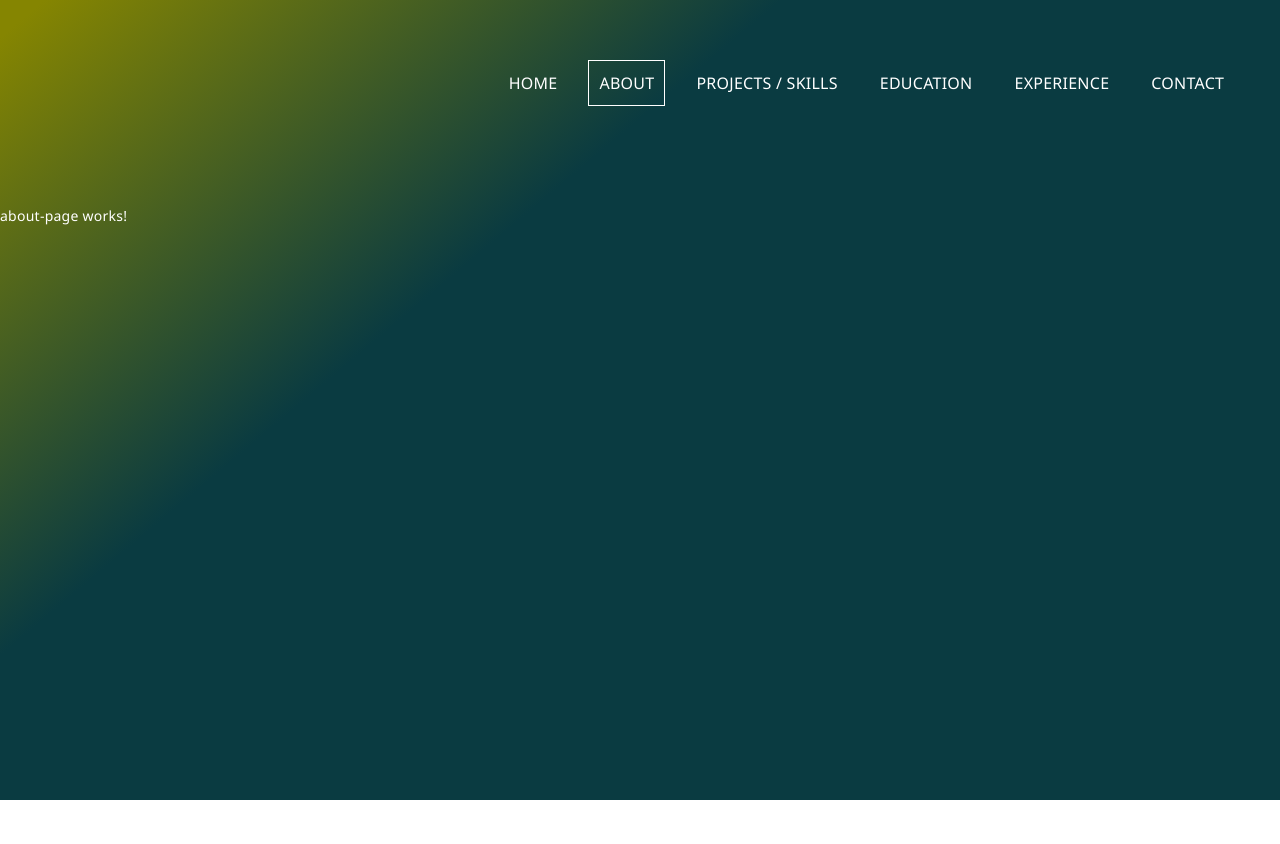
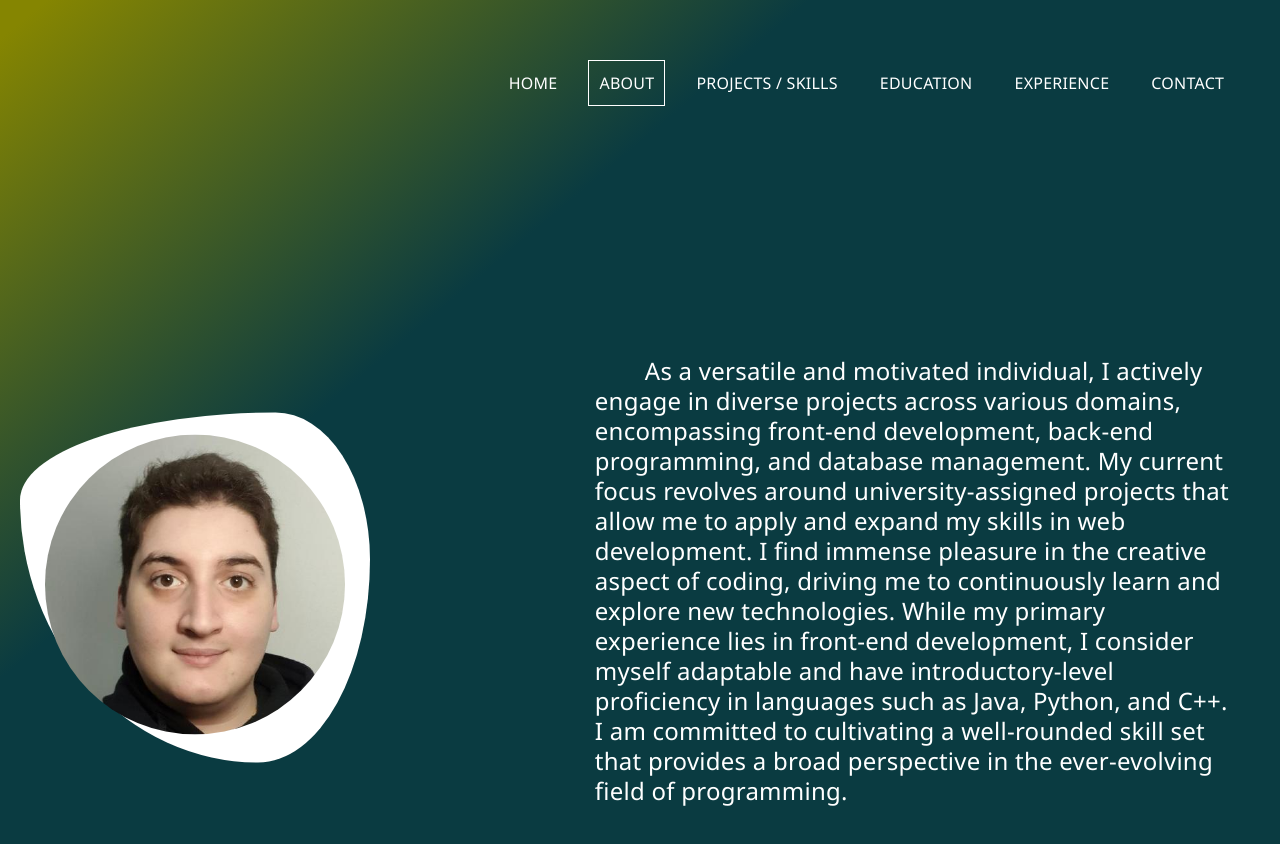
Before and after one commit to LucasBilbao/CV, an Angular app: page /about in a window 1280 px wide. Shown: the top 844 px of the page. Before the commit the page ends 800 px from the top, so only its background shows below. Built offline with nearby package versions, Linux system fonts and the light colour scheme.

Commit message:
feat: add about page

```diff
--- a/src/app/pages/components/about-page/about-page.component.html
+++ b/src/app/pages/components/about-page/about-page.component.html
@@ -1 +1,23 @@
-<p>about-page works!</p>
+<section class="center">
+  <div class="profile_animator_wrapper">
+    <div class="profile_img_wrapper">
+      <div class="img_bkg"></div>
+      <img
+        src="../../../../assets/Luka_Bilbao-Munios.jpg"
+        alt="Luka Bilbao-Munios head-shot"
+      />
+    </div>
+  </div>
+  <p>
+    As a versatile and motivated individual, I actively engage in diverse
+    projects across various domains, encompassing front-end development,
+    back-end programming, and database management. My current focus revolves
+    around university-assigned projects that allow me to apply and expand my
+    skills in web development. I find immense pleasure in the creative aspect of
+    coding, driving me to continuously learn and explore new technologies. While
+    my primary experience lies in front-end development, I consider myself
+    adaptable and have introductory-level proficiency in languages such as Java,
+    Python, and C++. I am committed to cultivating a well-rounded skill set that
+    provides a broad perspective in the ever-evolving field of programming.
+  </p>
+</section>
--- a/src/app/pages/components/about-page/about-page.component.scss
+++ b/src/app/pages/components/about-page/about-page.component.scss
@@ -0,0 +1,95 @@
+@use "../../../../globals.scss" as globals;
+
+section.center {
+  display: flex;
+  margin-top: globals.pxToRem(250);
+  div.profile_animator_wrapper {
+    position: relative;
+    min-width: globals.pxToRem(300);
+    min-height: globals.pxToRem(300);
+
+    div.profile_img_wrapper {
+      position: absolute;
+      top: 50%;
+      left: 50%;
+      transform: translate(-50%, -50%);
+      width: 300px;
+      aspect-ratio: 1/1;
+
+      img {
+        width: globals.pxToRem(300);
+        aspect-ratio: 1/1;
+        border-radius: 50%;
+        position: relative;
+        object-fit: cover;
+        display: inline-block;
+      }
+
+      div.img_bkg {
+        background: white;
+        position: absolute;
+        width: globals.pxToRem(350);
+        aspect-ratio: 1/1;
+        top: 50%;
+        left: 50%;
+        transform: translate(-50%, -50%);
+        border-radius: 23% 77% 45% 55% / 29% 51% 49% 71%;
+        animation: rotating 7s infinite forwards linear,
+          waving 5s infinite forwards linear;
+      }
+    }
+
+    @media screen and (max-width: 580px) {
+      div.profile_img_wrapper {
+        width: globals.pxToRem(250);
+
+        div.img_bkg {
+          width: globals.pxToRem(280);
+        }
+
+        img {
+          width: globals.pxToRem(250);
+        }
+      }
+    }
+  }
+
+  p {
+    text-indent: globals.pxToRem(50);
+    @include globals.fontSizing(24, 30);
+    margin-left: globals.pxToRem(250);
+
+    @media screen and (max-width: 450px) {
+      text-indent: globals.pxToRem(25);
+      @include globals.fontSizing(18, 24);
+    }
+  }
+
+  @media screen and (max-width: 1100px) {
+    margin-top: globals.pxToRem(0);
+    flex-direction: column;
+
+    p {
+      margin-top: globals.pxToRem(100);
+      margin-left: 0;
+    }
+  }
+}
+
+@keyframes waving {
+  0% {
+    border-radius: 73% 27% 32% 68% / 25% 42% 58% 75%;
+  }
+  25% {
+    border-radius: 73% 27% 64% 36% / 46% 61% 39% 54%;
+  }
+  50% {
+    border-radius: 24% 76% 45% 55% / 67% 26% 74% 33%;
+  }
+  75% {
+    border-radius: 73% 27% 64% 36% / 46% 61% 39% 54%;
+  }
+  100% {
+    border-radius: 73% 27% 32% 68% / 25% 42% 58% 75%;
+  }
+}
--- a/src/app/pages/components/home-page/home-page.component.scss
+++ b/src/app/pages/components/home-page/home-page.component.scss
@@ -72,10 +72,6 @@ section.center {
         img {
           width: globals.pxToRem(250);
         }
-      }
-
-      div.blob_wrapper {
-        visibility: none;
       }
     }
   }
```
